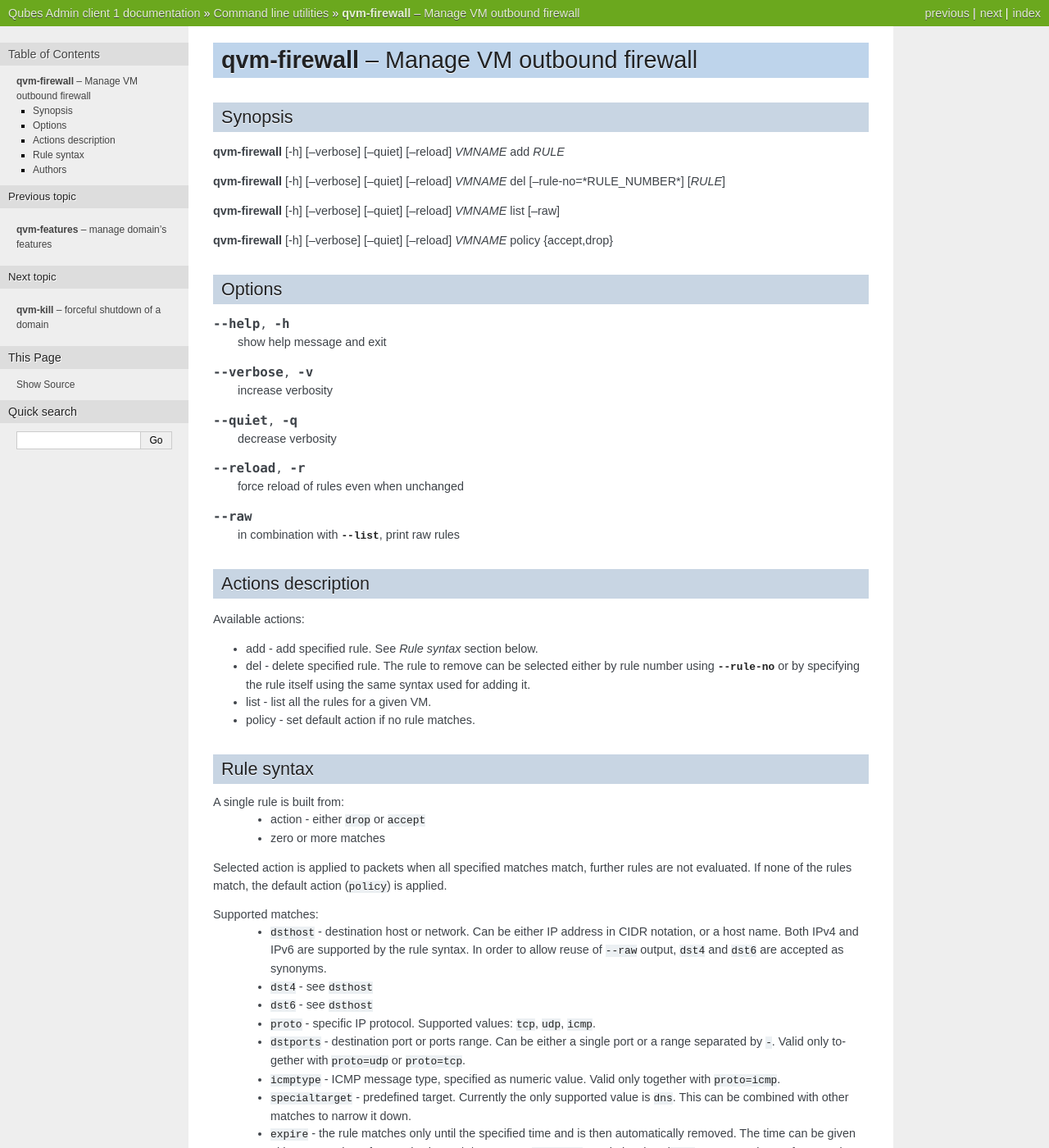
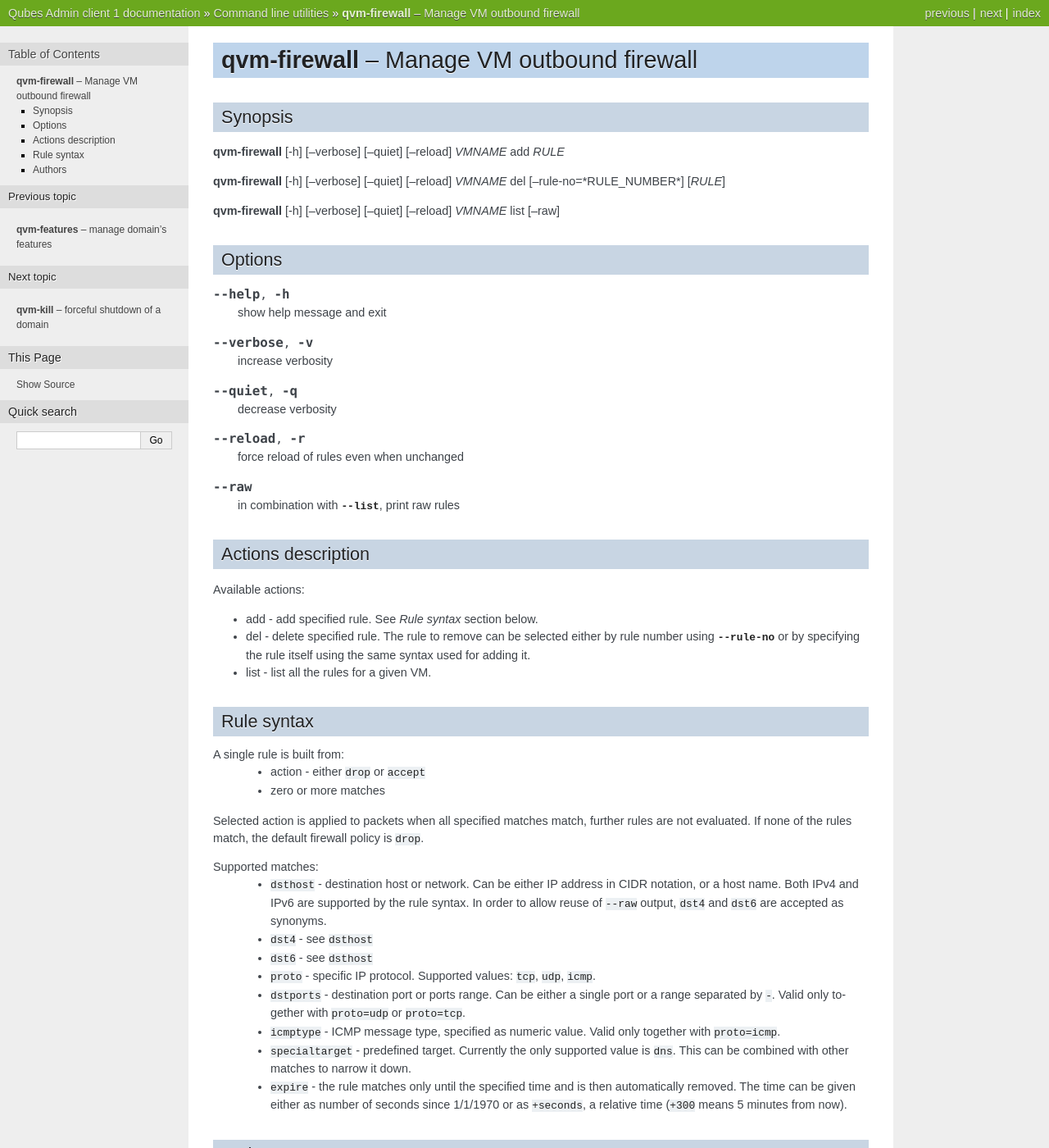
Before and after one commit to QubesOS/qubes-core-admin-client, a Sphinx documentation site: the page built from doc/manpages/qvm-firewall.rst, in a window 1280 px wide and 1400 px high. Shown: the whole window at 82% size. Built offline with Sphinx 7.4.7, drawn with Linux system fonts in a browser that asks for light colours; the version number could not be read and is left out.

Commit message:
Remove policy option from man page
Firewall policy is now hardcoded to 'drop'.

QubesOS/qubes-issues#2869

```diff
--- a/doc/manpages/qvm-firewall.rst
+++ b/doc/manpages/qvm-firewall.rst
@@ -11,8 +11,6 @@
 :command:`qvm-firewall` [-h] [--verbose] [--quiet] [--reload] *VMNAME* del [--rule-no=*RULE_NUMBER*] [*RULE*]
 
 :command:`qvm-firewall` [-h] [--verbose] [--quiet] [--reload] *VMNAME* list [--raw]
-
-:command:`qvm-firewall` [-h] [--verbose] [--quiet] [--reload] *VMNAME* policy {accept,drop}
 
 Options
 -------
@@ -50,8 +48,6 @@
 
 * list - list all the rules for a given VM.
 
-* policy - set default action if no rule matches.
-
 
 Rule syntax
 -----------
@@ -61,8 +57,8 @@
  - zero or more matches
 
 Selected action is applied to packets when all specified matches match,
-further rules are not evaluated. If none of the rules match, the default action
-(``policy``) is applied.
+further rules are not evaluated. If none of the rules match, the default
+firewall policy is ``drop``.
 
 Supported matches:
  - ``dsthost`` - destination host or network. Can be either IP address in CIDR
```
